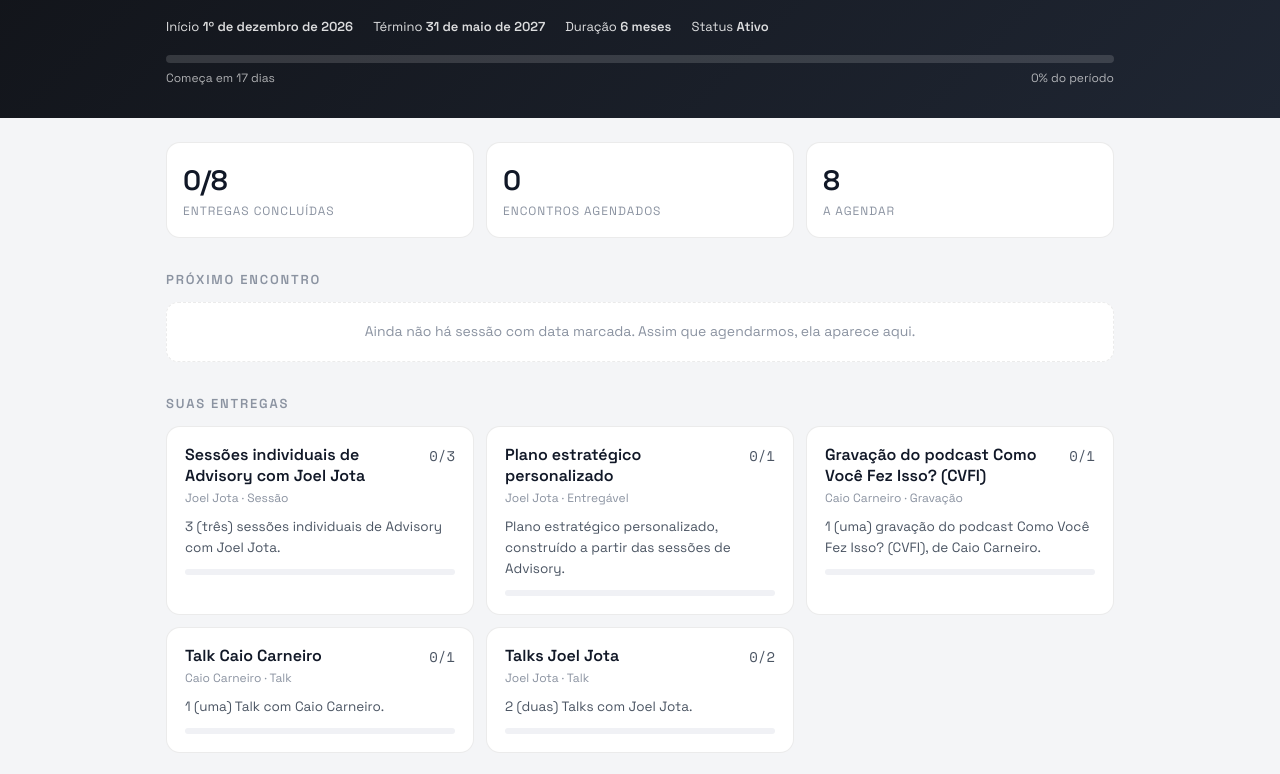
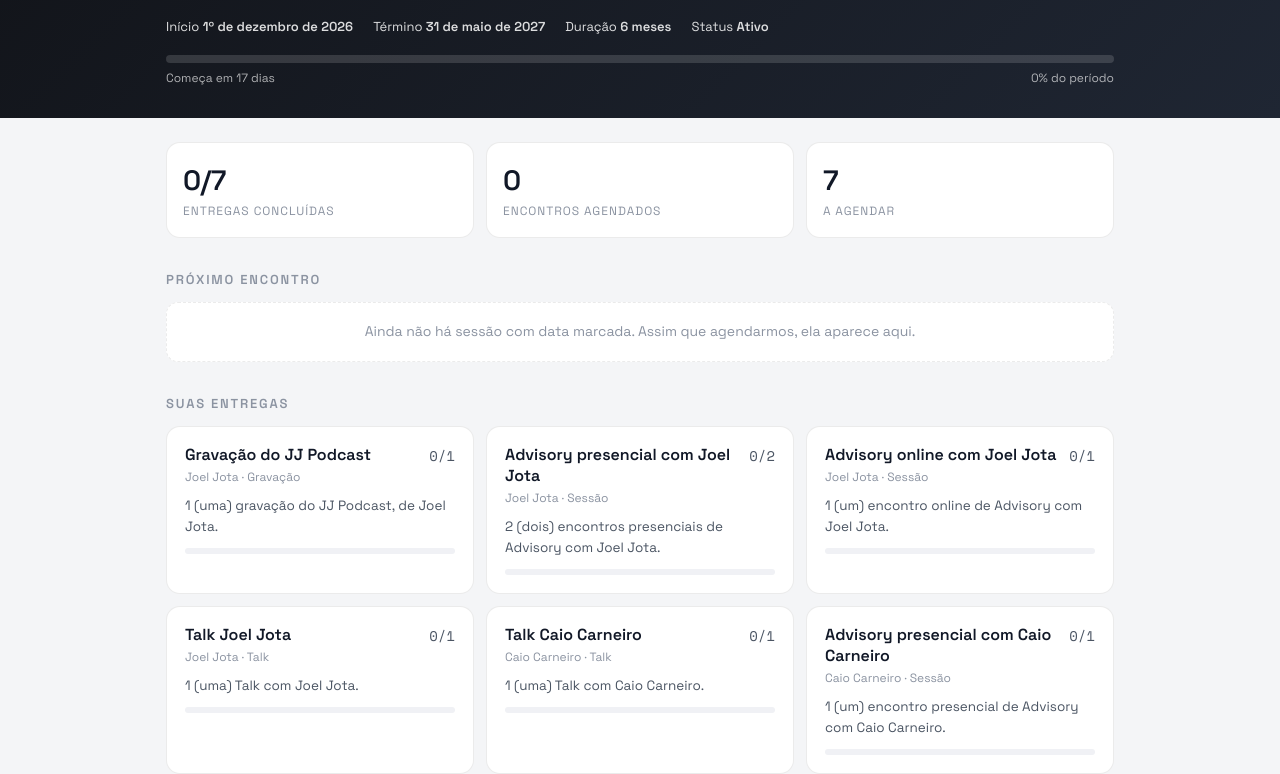
Before and after one commit to grasinunes-jotaco/grasinunes-jotaco, a plain HTML site: page andre-nunes/index.html in a window 1280 px wide. Shown: the part 178-952 px from the top of the page. Drawn offline with nearby package versions, Linux system fonts and the light colour scheme; no server answers.

Commit message:
Corrige entregas do contrato do André Nunes
Co-Authored-By: Claude Opus 5.5 <noreply@anthropic.com>
Claude-Session: https://claude.ai/code/session_01Tuy8XkyLSdGNAH8Qv5dzJP

```diff
--- a/andre-nunes/index.html
+++ b/andre-nunes/index.html
@@ -157,27 +157,27 @@ const REFRESH_MS = 60000;
 const FALLBACK = {
   contrato: {
     'Cliente':'André Nunes','Início do contrato':'1º de dezembro de 2026','Término previsto':'31 de maio de 2027',
-    'Programa':'GIGANTE · Advisory Joel Jota + Plano estratégico + Podcast CVFI + Talks','Duração':'6 meses','Status do contrato':'Ativo',
+    'Programa':'GIGANTE · JJ Podcast + Advisory Joel Jota e Caio Carneiro + Talks','Duração':'6 meses','Status do contrato':'Ativo',
     'Mensagem para a cliente':'Bem-vindo ao GIGANTE, André! Aqui você acompanha em tempo real suas entregas, agendamentos e próximos passos.',
     'Última atualização':'14 de novembro de 2026'
   },
   entregas: [
-    {ID:'E1',Entrega:'Sessões individuais de Advisory com Joel Jota',Responsavel:'Joel Jota',Quantidade:'3',Tipo:'Sessão',Descricao:'3 (três) sessões individuais de Advisory com Joel Jota.'},
-    {ID:'E2',Entrega:'Plano estratégico personalizado',Responsavel:'Joel Jota',Quantidade:'1',Tipo:'Entregável',Descricao:'Plano estratégico personalizado, construído a partir das sessões de Advisory.'},
-    {ID:'E3',Entrega:'Gravação do podcast Como Você Fez Isso? (CVFI)',Responsavel:'Caio Carneiro',Quantidade:'1',Tipo:'Gravação',Descricao:'1 (uma) gravação do podcast Como Você Fez Isso? (CVFI), de Caio Carneiro.'},
-    {ID:'E4',Entrega:'Talk Caio Carneiro',Responsavel:'Caio Carneiro',Quantidade:'1',Tipo:'Talk',Descricao:'1 (uma) Talk com Caio Carneiro.'},
-    {ID:'E5',Entrega:'Talks Joel Jota',Responsavel:'Joel Jota',Quantidade:'2',Tipo:'Talk',Descricao:'2 (duas) Talks com Joel Jota.'}
+    {ID:'E1',Entrega:'Gravação do JJ Podcast',Responsavel:'Joel Jota',Quantidade:'1',Tipo:'Gravação',Descricao:'1 (uma) gravação do JJ Podcast, de Joel Jota.'},
+    {ID:'E2',Entrega:'Advisory presencial com Joel Jota',Responsavel:'Joel Jota',Quantidade:'2',Tipo:'Sessão',Descricao:'2 (dois) encontros presenciais de Advisory com Joel Jota.'},
+    {ID:'E3',Entrega:'Advisory online com Joel Jota',Responsavel:'Joel Jota',Quantidade:'1',Tipo:'Sessão',Descricao:'1 (um) encontro online de Advisory com Joel Jota.'},
+    {ID:'E4',Entrega:'Talk Joel Jota',Responsavel:'Joel Jota',Quantidade:'1',Tipo:'Talk',Descricao:'1 (uma) Talk com Joel Jota.'},
+    {ID:'E5',Entrega:'Talk Caio Carneiro',Responsavel:'Caio Carneiro',Quantidade:'1',Tipo:'Talk',Descricao:'1 (uma) Talk com Caio Carneiro.'},
+    {ID:'E6',Entrega:'Advisory presencial com Caio Carneiro',Responsavel:'Caio Carneiro',Quantidade:'1',Tipo:'Sessão',Descricao:'1 (um) encontro presencial de Advisory com Caio Carneiro.'}
   ],
   agenda: [
-    ['A01','E1','Advisory #1 – Sessão individual','Diagnóstico inicial.','Joel Jota'],
-    ['A02','E1','Advisory #2 – Sessão individual','','Joel Jota'],
-    ['A03','E1','Advisory #3 – Sessão individual','','Joel Jota'],
-    ['A04','E2','Entrega do plano estratégico personalizado','','Joel Jota'],
-    ['A05','E3','Gravação do podcast CVFI','Como Você Fez Isso? (CVFI)','Caio Carneiro'],
-    ['A06','E4','Talk Caio Carneiro','','Caio Carneiro'],
-    ['A07','E5','Talk #1 Joel Jota','','Joel Jota'],
-    ['A08','E5','Talk #2 Joel Jota','','Joel Jota']
-  ].map(([ID,Entrega_ID,Titulo,Observacoes,Responsavel])=>({ID,Entrega_ID,Titulo,Mes_previsto:'A definir',Data:'',Horario:'',Formato:'A definir',Local_Link:'',Status:'A agendar',Responsavel,Observacoes}))
+    ['A01','E1','Gravação do JJ Podcast','','Joel Jota','A definir'],
+    ['A02','E2','Advisory #1 – Presencial com Joel Jota','','Joel Jota','Presencial'],
+    ['A03','E2','Advisory #2 – Presencial com Joel Jota','','Joel Jota','Presencial'],
+    ['A04','E3','Advisory – Online com Joel Jota','','Joel Jota','Online'],
+    ['A05','E4','Talk Joel Jota','','Joel Jota','A definir'],
+    ['A06','E5','Talk Caio Carneiro','','Caio Carneiro','A definir'],
+    ['A07','E6','Advisory – Presencial com Caio Carneiro','','Caio Carneiro','Presencial']
+  ].map(([ID,Entrega_ID,Titulo,Observacoes,Responsavel,Formato])=>({ID,Entrega_ID,Titulo,Mes_previsto:'A definir',Data:'',Horario:'',Formato,Local_Link:'',Status:'A agendar',Responsavel,Observacoes}))
 };
 
 const MESES = ['janeiro','fevereiro','março','abril','maio','junho','julho','agosto','setembro','outubro','novembro','dezembro'];
```
